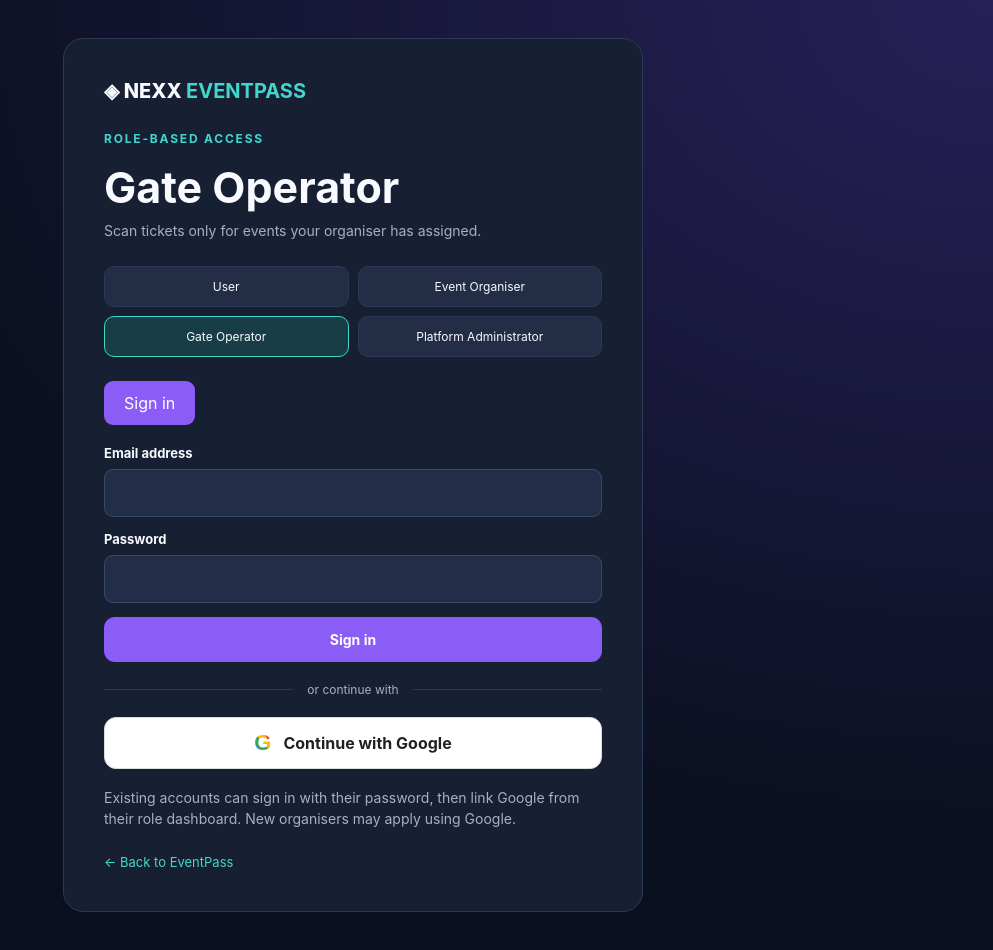
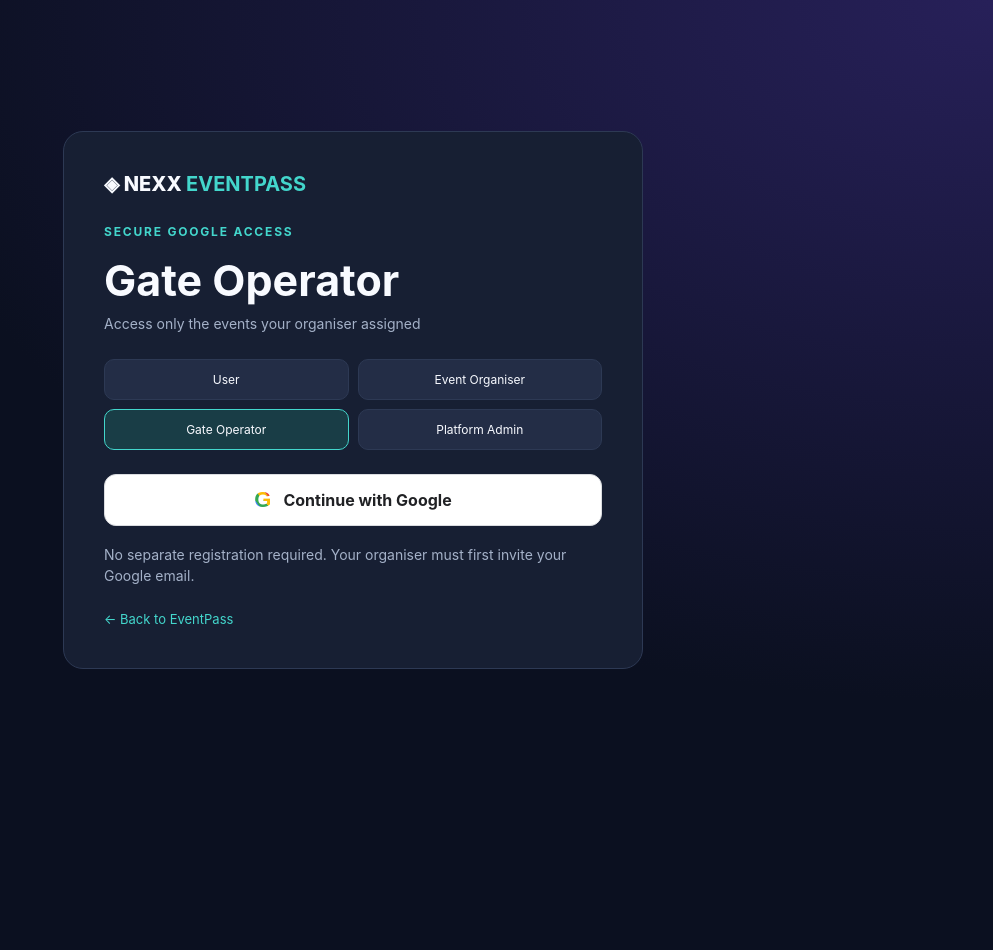
Before and after one commit to NexxHub-Digi/Nexx_EventPass, a Next.js app: page /login/gate in a window 1280 px wide. Shown: the whole page, without its empty margins (287-1280 px from the left). After the commit the page ends 800 px from the top, so only its background shows below. Built offline with nearby package versions, Linux system fonts and the light colour scheme.

Commit message:
feat(login): Google-only registration and sign-in on all role-specific web interfaces

```diff
--- a/src/app/login/[role]/page.tsx
+++ b/src/app/login/[role]/page.tsx
@@ -1,64 +1,39 @@
 'use client';
-import { useParams } from 'next/navigation';
-import { useState, useEffect, type FormEvent } from 'react';
+import {useEffect,useState} from 'react';
+import {useParams} from 'next/navigation';
 import Link from 'next/link';
-type Portal = 'user'|'organiser'|'gate'|'platform_admin';
-const portals: Record<Portal,{title:string;about:string;view:string;canRegister:boolean}> = {
- user:{title:'User',about:'Find events, request tickets and manage your personal QR wallet.',view:'explore',canRegister:true},
- organiser:{title:'Event Organiser',about:'Apply with Google or email; manage events after platform approval.',view:'manage',canRegister:true},
- gate:{title:'Gate Operator',about:'Scan tickets only for events your organiser has assigned.',view:'scan',canRegister:false},
- platform_admin:{title:'Platform Administrator',about:'Restricted platform health and oversight.',view:'platform',canRegister:false}
-};
+const portals={user:['User','Discover events, explore media and keep your ticket wallet'],organiser:['Event Organiser','Create events, request verification and design tickets'],gate:['Gate Operator','Access only the events your organiser assigned'],platform_admin:['Platform Admin','Review organisers, approve event listings and manage access']} as const;
 export default function RoleLogin(){
- const params=useParams<{role:string}>();
- const role=(params.role==='platform-admin'?'platform_admin':params.role) as Portal;
- const choice=portals[role];
- const [mode,setMode]=useState<'login'|'register'>('login');
- const [email,setEmail]=useState(''),[password,setPassword]=useState(''),[name,setName]=useState(''),[invite,setInvite]=useState('');
- const [busy,setBusy]=useState(false),[error,setError]=useState('');
- useEffect(()=>{
-  const code=new URLSearchParams(window.location.search).get('oauth_error');
+ const params=useParams<{role:string}>(),role=params.role as keyof typeof portals,details=portals[role];
+ const [error,setError]=useState('');
+ useEffect(()=>{const code=new URLSearchParams(window.location.search).get('oauth_error');
   if(!code)return;
-  const errors:Record<string,string>={
-   google_cancelled:'Google sign-in was cancelled. You can try again.',
-   state_missing:'Google authentication expired. Start a fresh sign-in from this page.',
-   invalid_oauth_state:'Google security verification failed. Please restart sign-in.',
-   google_exchange_failed:'Google rejected the authentication exchange. Check the configured OAuth redirect URI.',
-   oauth_not_configured:'Google OAuth is not configured for this role.',
-   link_existing_account_first:'This email already has an EventPass account. Sign in with your existing password, then link Google from your dashboard.',
-   privileged_account_required:'Sign in to an approved account and link Google to it first.',
-   organiser_access_required:'Your organiser application is not approved yet.',
-   admin_access_required:'This Google identity is not authorised as a Platform Administrator.',
-   account_inactive:'Your account is inactive. Contact Platform Administration.',
-   google_sign_in_failed:'Google sign-in failed. Confirm this OAuth client uses the EventPass callback URL and try again.'
+  const messages:Record<string,string>={
+   google_cancelled:'Google sign-in was cancelled.',
+   state_missing:'The sign-in session expired. Try again.',
+   invalid_oauth_state:'Security verification failed. Start again.',
+   google_exchange_failed:'Google could not complete sign-in. Check the authorised redirect URI.',
+   oauth_not_configured:'Google sign-in is not configured for this role.',
+   link_existing_account_first:'An older account has this email. Contact the platform administrator for account linking.',
+   privileged_account_required:'This Google identity is not an approved administrator.',
+   admin_access_required:'You do not have administrator privileges.',
+   gate_invitation_required:'Your email is not on an active gate invitation. Ask an organiser to invite you first.',
+   account_inactive:'This account is inactive. Contact platform administration.',
+   google_sign_in_failed:'Google sign-in could not be completed. Please try again.'
   };
-  setError(errors[code]||'Google sign-in failed. Please retry.');
+  setError(messages[code]||'Sign-in failed. Please try again.');
   window.history.replaceState(null,'',window.location.pathname);
  },[]);
- if(!choice)return <main className="role-login-shell"><div className="role-login-card"><h1>Interface not found</h1><Link href="/login/user">User login</Link></div></main>;
- async function submit(e:FormEvent){e.preventDefault();setBusy(true);setError('');
-  try{
-   const result=await fetch('/api/auth/'+mode,{method:'POST',headers:{'Content-Type':'application/json'},
-     body:JSON.stringify({portal:role,email,password,fullName:name,organiserCode:role==='organiser'?invite:''})});
-   const value=await result.json();if(!result.ok)throw Error(value.error||'Sign-in failed');
-   window.location.assign('/dashboard/'+(role==='platform_admin'?'platform-admin':role));
-  }catch(err){setError(err instanceof Error?err.message:'Sign-in failed');setBusy(false)}
- }
+ if(!details)return <main className="role-login-shell"><div className="role-login-card"><h1>Interface not found</h1><Link href="/login/user">Open User sign-in</Link></div></main>;
+ const oauthRole=role==='platform-admin'?'platform_admin':role;
  return <main className="role-login-shell"><div className="role-login-card">
   <Link href="/" className="role-login-brand">◈ NEXX <strong>EVENTPASS</strong></Link>
-  <div className="eyebrow">ROLE-BASED ACCESS</div><h1>{choice.title}</h1><p>{choice.about}</p>
-  <nav className="role-login-switch" aria-label="Choose interface">{Object.entries(portals).map(([k,v])=><Link key={k} aria-current={role===k?'page':undefined} className={role===k?'selected':''} href={'/login/'+k.replace('_','-')}>{v.title}</Link>)}</nav>
-  <div className="role-login-tabs"><button type="button" className={mode==='login'?'selected':''} onClick={()=>setMode('login')}>Sign in</button>{choice.canRegister&&<button type="button" className={mode==='register'?'selected':''} onClick={()=>setMode('register')}>Create account</button>}</div>
-  <form className="role-login-form" onSubmit={submit}>
-  {mode==='register'&&<label>Full name<input required minLength={2} autoComplete="name" value={name} onChange={e=>setName(e.target.value)}/></label>}
-  <label>Email address<input required type="email" autoComplete="email" value={email} onChange={e=>setEmail(e.target.value)}/></label>
-  <label>Password<input required type="password" minLength={10} maxLength={128} autoComplete={mode==='login'?'current-password':'new-password'} value={password} onChange={e=>setPassword(e.target.value)}/></label>
-
+  <div className="eyebrow">SECURE GOOGLE ACCESS</div><h1>{details[0]}</h1><p>{details[1]}</p>
+  <div className="role-login-switch">{Object.entries(portals).map(([key,info])=><Link href={'/login/'+key} key={key} className={key===role?'selected':''}>{info[0]}</Link>)}</div>
   {error&&<p role="alert" className="role-login-error">{error}</p>}
-  <button type="submit" className="primary wide" disabled={busy}>{busy?'Verifying…':mode==='login'?'Sign in':'Create account'}</button></form>
-  <div className="oauth-divider">or continue with</div>
-  <a className="google-auth-button" href={'/api/auth/google?portal='+encodeURIComponent(role)}><span className="google-g" aria-hidden="true">G</span> Continue with Google</a>
-  <p className="hint">{role==='user'?'New Google accounts can register as Users.':'Existing accounts can sign in with their password, then link Google from their role dashboard. New organisers may apply using Google.'}</p>
+  <a className="google-auth-button" href={'/api/auth/google?portal='+encodeURIComponent(oauthRole)}>
+   <span className="google-g" aria-hidden="true">G</span> Continue with Google</a>
+  <p className="hint">{role==='organiser'?'New organiser applications stay inactive until Platform Admin approval.':role==='gate'?'No separate registration required. Your organiser must first invite your Google email.':role==='platform-admin'?'Only pre-authorised Platform Administrators may enter.':'Your Google account is your secure registration and sign-in.'}</p>
   <Link href="/" className="role-login-back">← Back to EventPass</Link>
  </div></main>;
 }
```
